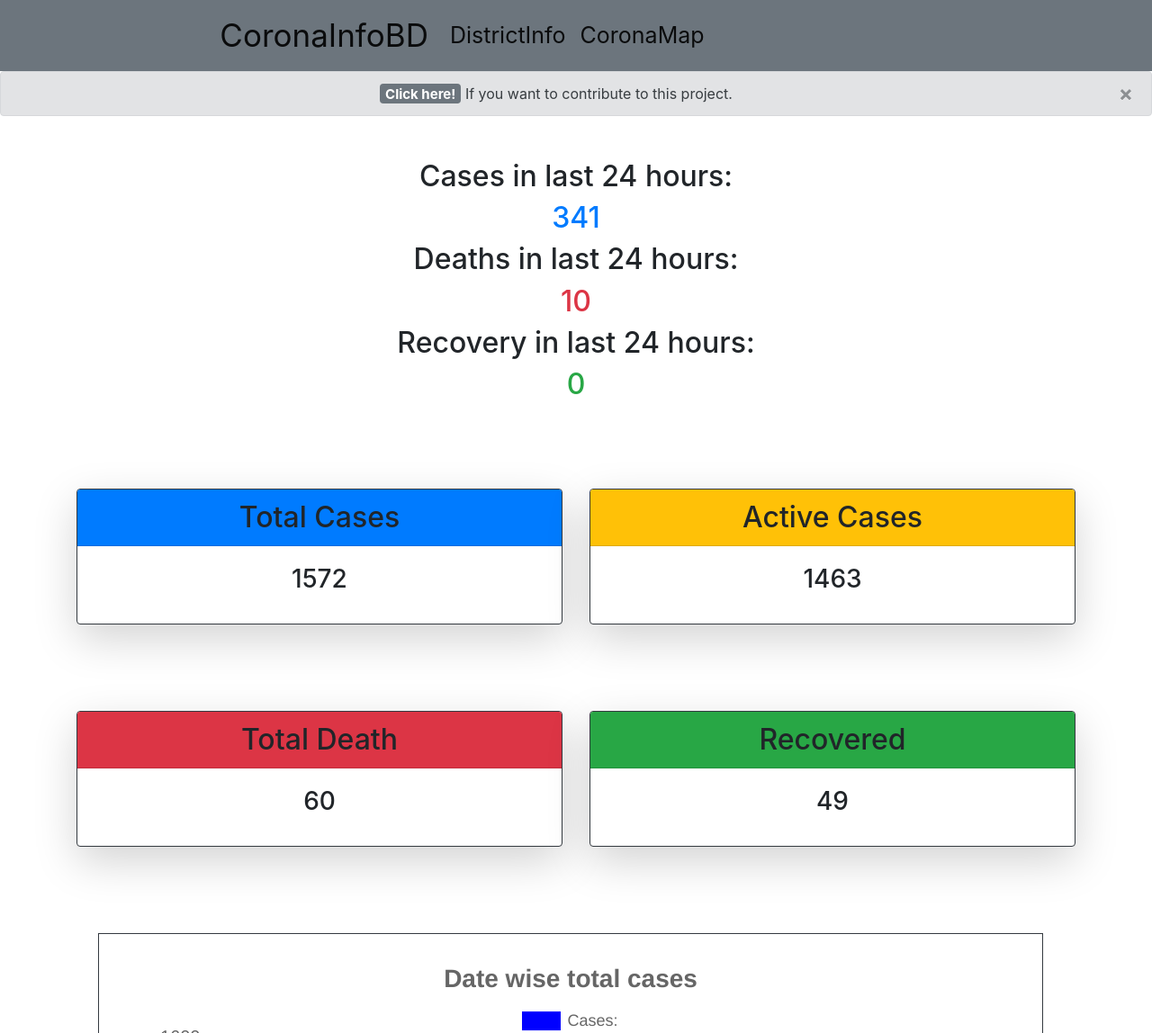
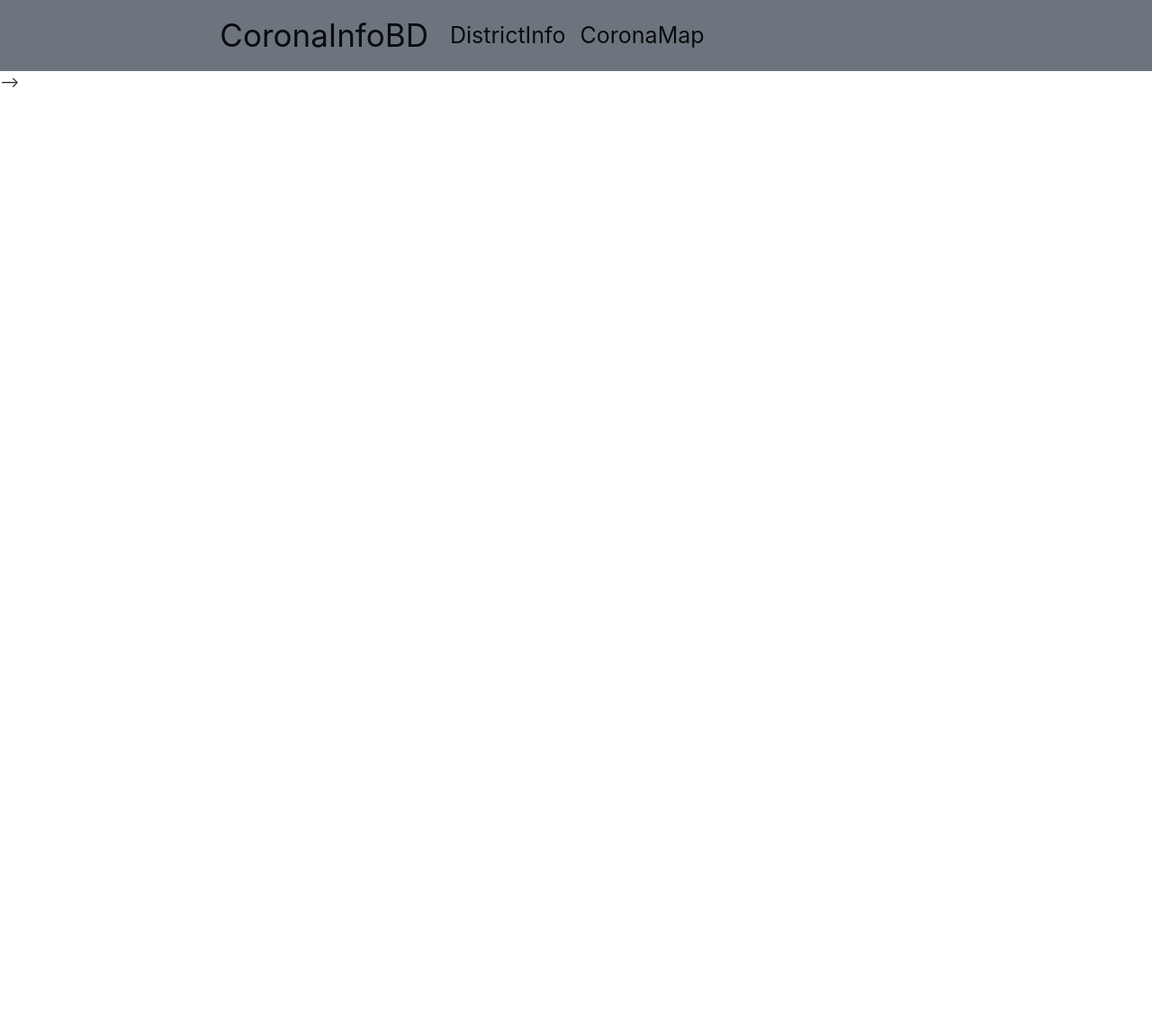
Before and after one commit to Shovon588/corona-info, a Django app: page / in a window 1280 px wide. Shown: the top 1148 px of the page at 90% size. After the commit the page ends 97 px from the top, so only its background shows below. Run offline with Django 3.2, Linux system fonts and the light colour scheme; data comes from the database, SQL or seed files in the repository; some libraries are stand-ins or nearby versions.

Commit message:
alert disabled

```diff
--- a/templates/index.html
+++ b/templates/index.html
@@ -2,14 +2,14 @@
 
 {%block title_block %}Home{% endblock %}
 
-{% block alert_block %}
-  <div class="alert alert-secondary alert-dismissible fade show text-center" role="alert">
-    <a href="https://github.com/Shovon588/corona-info" class="badge badge-secondary" style="font-size:15px">Click here!</a>  If you want to contribute to this project.
-    <button type="button" class="close" data-dismiss="alert" aria-label="Close">
-      <span aria-hidden="true">&times;</span>
-    </button>
-  </div>
-{% endblock %}
+<!--{% block alert_block %}-->
+<!--  <div class="alert alert-secondary alert-dismissible fade show text-center" role="alert">-->
+<!--    <a href="https://github.com/Shovon588/corona-info" class="badge badge-secondary" style="font-size:15px">Click here!</a>  If you want to contribute to this project.-->
+<!--    <button type="button" class="close" data-dismiss="alert" aria-label="Close">-->
+<!--      <span aria-hidden="true">&times;</span>-->
+<!--    </button>-->
+<!--  </div>-->
+<!--{% endblock %}-->
 
 {% block body_block %}
 
```
